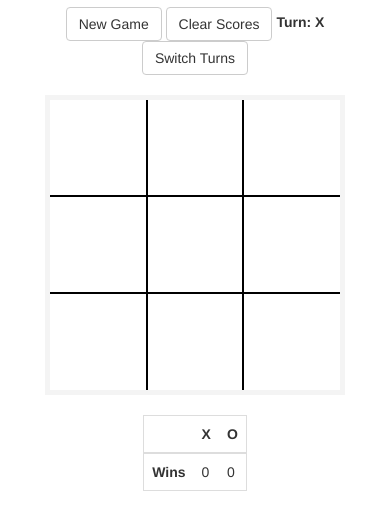
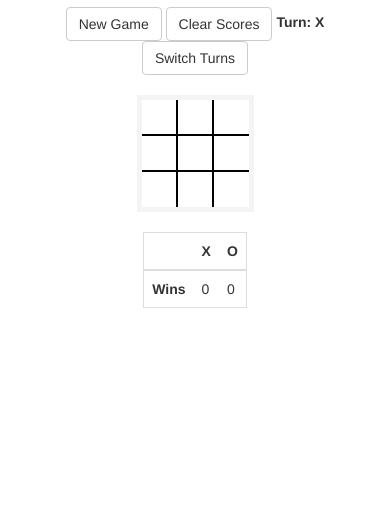
Before and after one commit to nasnyder91/Game-Collection, a plain HTML site: page games/TicTacToe/tictactoe.html in a window 390 px wide. Shown: the part 115-644 px from the top of the page. Drawn offline with nearby package versions, Linux system fonts and the light colour scheme.

Commit message:
Oops but fixed

```diff
--- a/games/TicTacToe/css/style.css
+++ b/games/TicTacToe/css/style.css
@@ -1,21 +1,24 @@
+body,html{
+  height: 100%;
+  width: 100%;
+}
+
 .title{
   margin-top: -20px;
 }
 
 .board{
   display: grid;
-  height: 50rem;
-  width: 50rem;
+  height: 50vw;
+  width: 50vw;
   grid-template-columns: repeat(3, 1fr);
   grid-template-rows: repeat(3,1fr);
-  align-items: stretch;
   grid-gap: 0;
   margin: auto;
   border: 5px #f4f4f4 solid;
 }
 
 .boxes{
-  grid-row: auto;
   background-repeat: no-repeat;
   background-position: center;
   background-size: contain;
@@ -69,15 +72,15 @@
   width: 10% !important;
 }
 
-/*@media (min-width: 600px) {
+@media (min-width: 600px) {
     .board {
         max-width: 700px;
         max-height: 700px;
     }
-}*/
+}
 @media (max-width: 768px) {
   .board {
-      height: 30rem;
-      width: 30rem;
+      height: 30vw;
+      width: 30vw;
   }
 }
```
